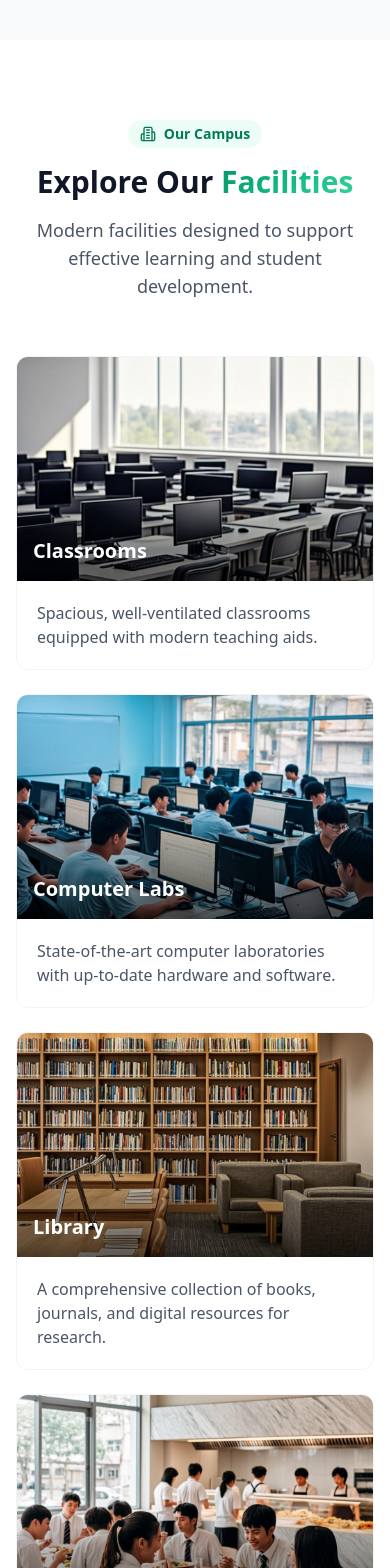
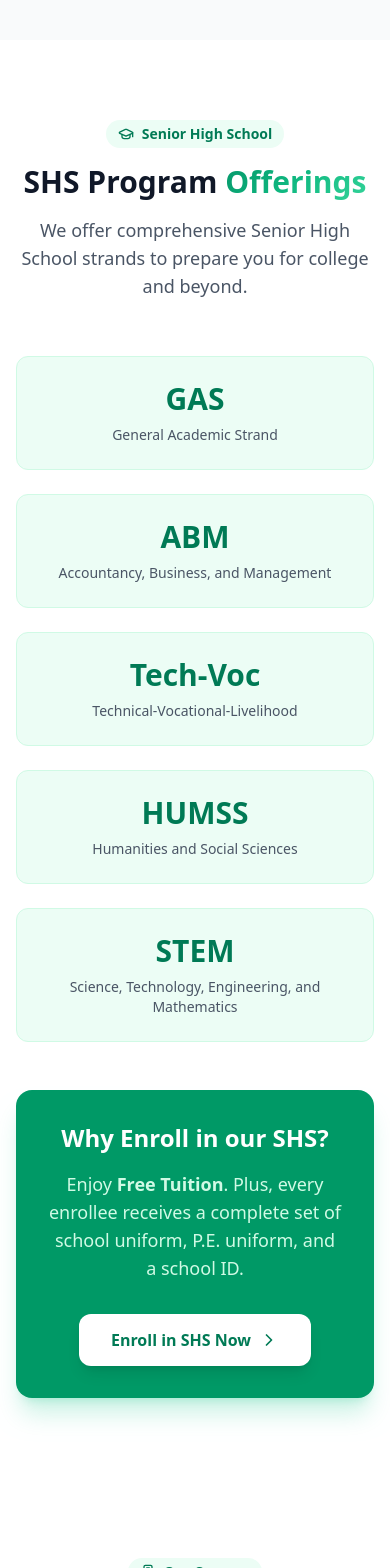
Before and after one commit to kristianpasco30-ops/Clone-CWPC-landing-page, a Next.js app: page / in a window 390 px wide. Shown: the part 4500-6068 px from the top of the page. Built offline with nearby package versions, Linux system fonts and the light colour scheme.

Commit message:
Add Senior High School section

```diff
--- a/src/app/page.tsx
+++ b/src/app/page.tsx
@@ -78,6 +78,15 @@ const PROGRAMS = [
   { abbr: 'BSCRIM', name: 'BS in Criminology', desc: 'Pursue a career in law enforcement and criminal justice with comprehensive training.', icon: Scale, color: 'from-emerald-600 to-emerald-500' },
 ]
 
+/* ─── SHS Strands ─── */
+const SHS_STRANDS = [
+  { name: 'GAS', desc: 'General Academic Strand' },
+  { name: 'ABM', desc: 'Accountancy, Business, and Management' },
+  { name: 'Tech-Voc', desc: 'Technical-Vocational-Livelihood' },
+  { name: 'HUMSS', desc: 'Humanities and Social Sciences' },
+  { name: 'STEM', desc: 'Science, Technology, Engineering, and Mathematics' },
+]
+
 /* ─── Campus Data ─── */
 const CAMPUS = [
   { title: 'Classrooms', desc: 'Spacious, well-ventilated classrooms equipped with modern teaching aids.', img: '/campus-classrooms.png' },
@@ -101,6 +110,7 @@ const NAV_LINKS = [
   { id: 'home', label: 'Home' },
   { id: 'about', label: 'About' },
   { id: 'programs', label: 'Programs' },
+  { id: 'shs', label: 'SHS' },
   { id: 'campus', label: 'Campus' },
   { id: 'why-cwpc', label: 'Why CWPC' },
   { id: 'enroll', label: 'Enroll' },
@@ -432,6 +442,45 @@ export default function Home() {
         </div>
       </Section>
 
+      {/* ─── Senior High School Section ─── */}
+      <Section id="shs" className="py-20 md:py-28 bg-white dark:bg-gray-950">
+        <div className="max-w-7xl mx-auto px-4 sm:px-6 lg:px-8">
+          <div className="text-center mb-14">
+            <span className="inline-flex items-center gap-2 px-3 py-1 rounded-full bg-emerald-50 dark:bg-emerald-950/50 text-emerald-700 dark:text-emerald-400 text-sm font-semibold mb-4">
+              <GraduationCap className="w-4 h-4" /> Senior High School
+            </span>
+            <h2 className="text-3xl md:text-4xl lg:text-5xl font-extrabold mb-4">
+              SHS Program <span className="gradient-text">Offerings</span>
+            </h2>
+            <p className="text-gray-600 dark:text-gray-300 text-lg max-w-2xl mx-auto">
+              We offer comprehensive Senior High School strands to prepare you for college and beyond.
+            </p>
+          </div>
+
+          <div className="grid grid-cols-1 md:grid-cols-3 lg:grid-cols-5 gap-6 mb-12">
+            {SHS_STRANDS.map((strand, i) => (
+              <div key={i} className="bg-emerald-50 dark:bg-gray-800 rounded-xl p-6 text-center border border-emerald-100 dark:border-gray-700 hover-card">
+                <div className="text-3xl font-extrabold text-emerald-700 dark:text-emerald-400 mb-2">{strand.name}</div>
+                <div className="text-sm text-gray-600 dark:text-gray-300">{strand.desc}</div>
+              </div>
+            ))}
+          </div>
+
+          <div className="bg-emerald-600 rounded-2xl p-8 md:p-12 text-white text-center shadow-xl shadow-emerald-500/20">
+            <h3 className="text-2xl font-bold mb-4">Why Enroll in our SHS?</h3>
+            <p className="text-emerald-100 text-lg mb-8 max-w-2xl mx-auto">
+              Enjoy <strong>Free Tuition</strong>. Plus, every enrollee receives a complete set of school uniform, P.E. uniform, and a school ID.
+            </p>
+            <button
+              onClick={() => scrollTo('enroll')}
+              className="inline-flex items-center justify-center gap-2 px-8 py-3.5 bg-white text-emerald-700 font-bold rounded-xl shadow-lg hover:shadow-2xl hover:scale-105 transition-all"
+            >
+              Enroll in SHS Now <ChevronRight className="w-5 h-5" />
+            </button>
+          </div>
+        </div>
+      </Section>
+
       {/* ─── Campus Section ─── */}
       <Section id="campus" className="py-20 md:py-28 bg-white dark:bg-gray-950">
         <div className="max-w-7xl mx-auto px-4 sm:px-6 lg:px-8">
```
